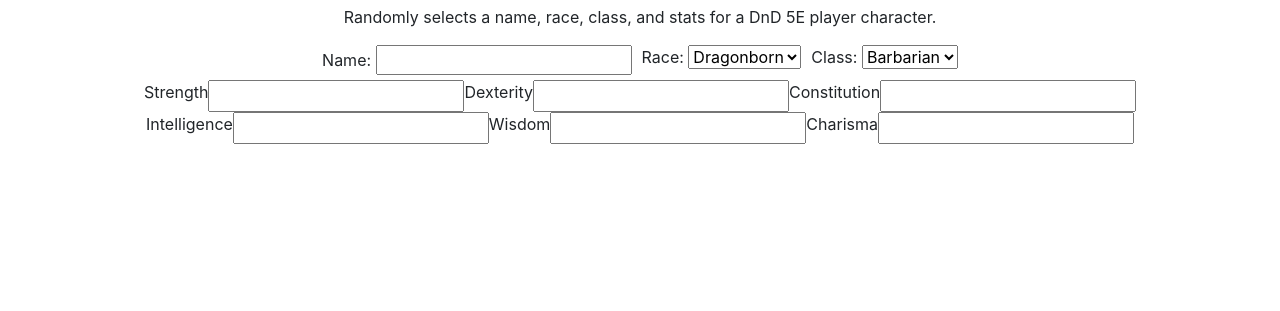
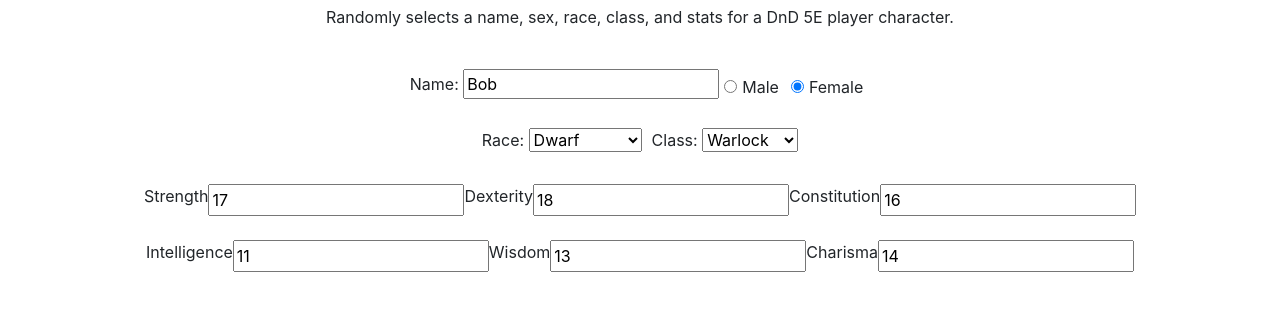
Before and after one commit to GedaliaR/dnd-character-generator, a plain HTML site: page index.html in a window 1280 px wide. Shown: the part 51-362 px from the top of the page. Drawn offline with nearby package versions, Linux system fonts and the light colour scheme.

Commit message:
Added male/female. Added Javascript to randomly generate sex, race, class, and stats.

```diff
--- a/index.html
+++ b/index.html
@@ -29,11 +29,12 @@
         <h1>Random Dungeons and Dragons 5E Character Generator</h1>
     </div>
     <div class="row justify-content-center">
-        <p>Randomly selects a name, race, class, and stats for a DnD 5E player character.</p>
+        <p>Randomly selects a name, sex, race, class, and stats for a DnD 5E player character.</p>
     </div>
 </div>
+<br>
+<form>
 
-<form>
     <div class="form-row justify-content-center">
 
         <div class="col-auto">
@@ -41,6 +42,19 @@
             <label for="name">Name: </label>
             <input type="text" id="name" name="name">
         </div>
+
+        <div class="form-check form-check-inline">
+            <input class="form-check-input" type="radio" name="sex" id="male" value="male">
+            <label class="form-check-label" for="male">Male</label>
+        </div>
+        <div class="form-check form-check-inline">
+            <input class="form-check-input" type="radio" name="sex" id="female" value="female">
+            <label class="form-check-label" for="female">Female</label>
+        </div>
+
+    </div>
+    <br>
+    <div class="form-row justify-content-center">
 
         <div class="col-auto">
 
@@ -77,7 +91,7 @@
             </select>
         </div>
     </div>
-
+    <br>
     <div class="form-row justify-content-center">
         <label for="Strength">Strength</label>
         <input id="Strength" type="number" max="20">
@@ -86,6 +100,7 @@
         <label for="Constitution">Constitution</label>
         <input id="Constitution" type="number" max="20">
     </div>
+    <br>
     <div class="form-row justify-content-center">
         <label for="Intelligence">Intelligence</label>
         <input id="Intelligence" type="number" max="20">
--- a/random_generator.js
+++ b/random_generator.js
@@ -1,17 +1,65 @@
 $(document).ready(function () {
 
+    generateCharacter();
+
+    function generateCharacter() {
+
+        pickRandomSex();
+
+        pickRandomRace();
+
+        pickRandomName();
+
+        pickRandomClass();
+
+        rollAllStats();
+
+    }
+
+    function pickRandomSex() {
+        let sex = Math.floor(Math.random() * 2);
+
+        switch (sex) {
+            case 0:
+                $('#male').prop("checked", true);
+                return;
+            case 1:
+                $('#female').prop("checked", true);
+                return;
+        }
+    }
+
+
     function pickRandomRace() {
-        const select  = $('#race');
-        const options = select.children;
-        const random  = Math.floor(Math.random() * options.length);
-        select.value = options[random].value;
+        const length  = $('#race').children('option').length;
+        const index = Math.floor(Math.random() * length);
+        $("#race>option").eq(index).prop('selected', true);
+    }
+
+    function pickRandomName() {
+        $('#name').val("Bob");
     }
 
     function pickRandomClass() {
-        const select  = $('#class');
-        const options = select.children;
-        const random  = Math.floor(Math.random() * options.length);
-        select.value = options[random].value;
+        const length  = $('#class').children('option').length;
+        const index = Math.floor(Math.random() * length);
+        $("#class>option").eq(index).prop('selected', true);
+    }
+
+    function rollAllStats() {
+
+        $('#Strength').val(rollRandomStat());
+
+        $('#Dexterity').val(rollRandomStat());
+
+        $('#Constitution').val(rollRandomStat());
+
+        $('#Intelligence').val(rollRandomStat());
+
+        $('#Wisdom').val(rollRandomStat());
+
+        $('#Charisma').val(rollRandomStat());
+
     }
 
     function rollRandomStat() {
@@ -32,9 +80,11 @@
     }
 
     function dropLowestScore(dice) {
+
         let lowestRoll = 6;
         let lowestRollIndex = 0;
 
+        //determine lowest roll
         for (let i = 0; i < 4; i++) {
             if (dice[i] < lowestRoll) {
                 lowestRoll = dice[i];
@@ -42,7 +92,12 @@
             }
         }
 
-        dice.remove(lowestRollIndex);
+        //set it to zero - effectively removing it
+        for (let i = 0; i < 4; i++) {
+            if (i === lowestRollIndex) {
+                dice[i] = 0;
+            }
+        }
 
         return dice;
     }
@@ -51,7 +106,7 @@
 
         let total = 0;
 
-        for (let i = 0; i < 3; i++) {
+        for (let i = 0; i < 4; i++) {
             total += dice[i];
         }
 
```
Also changed, not shown: README.md.
